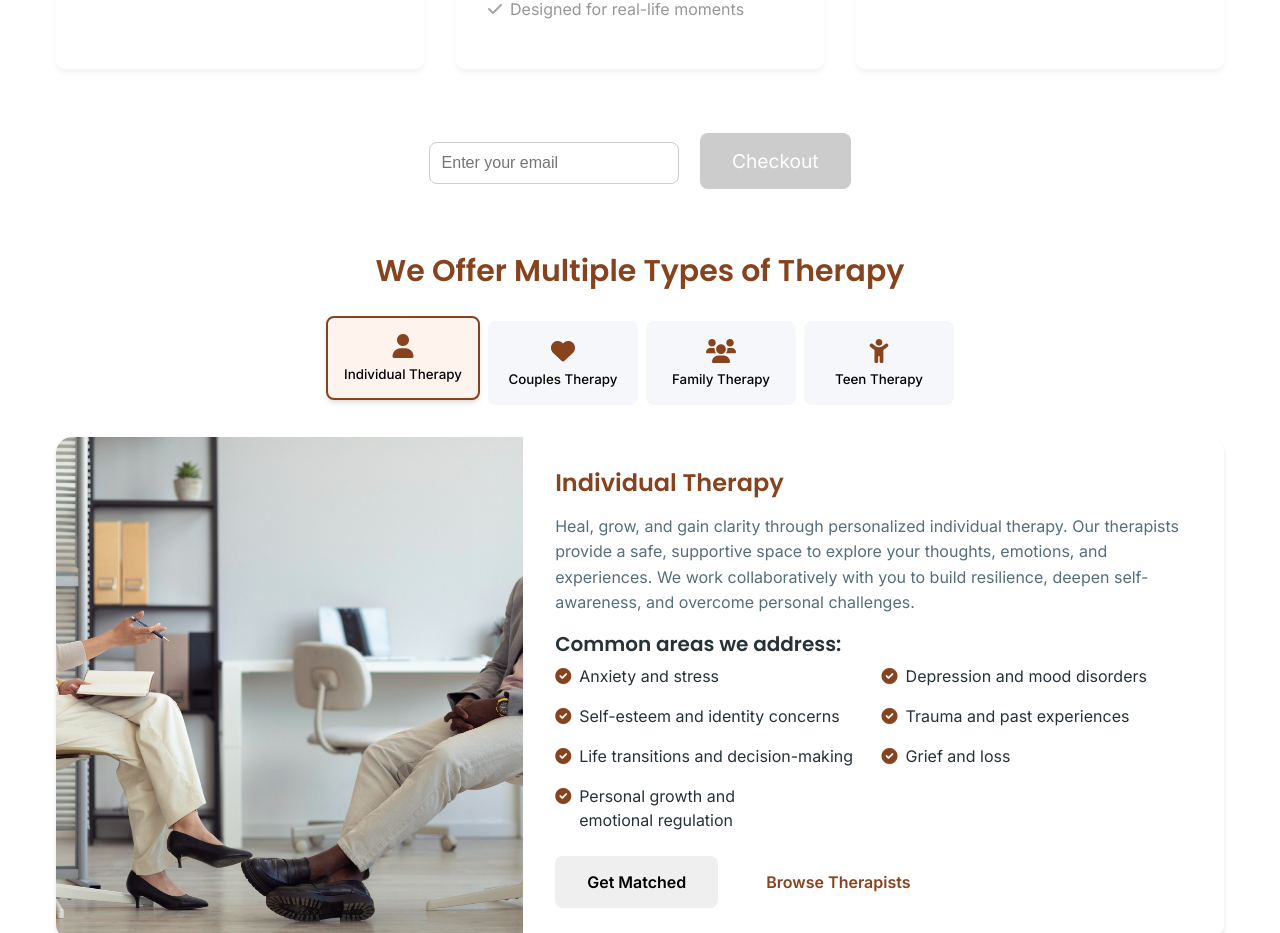
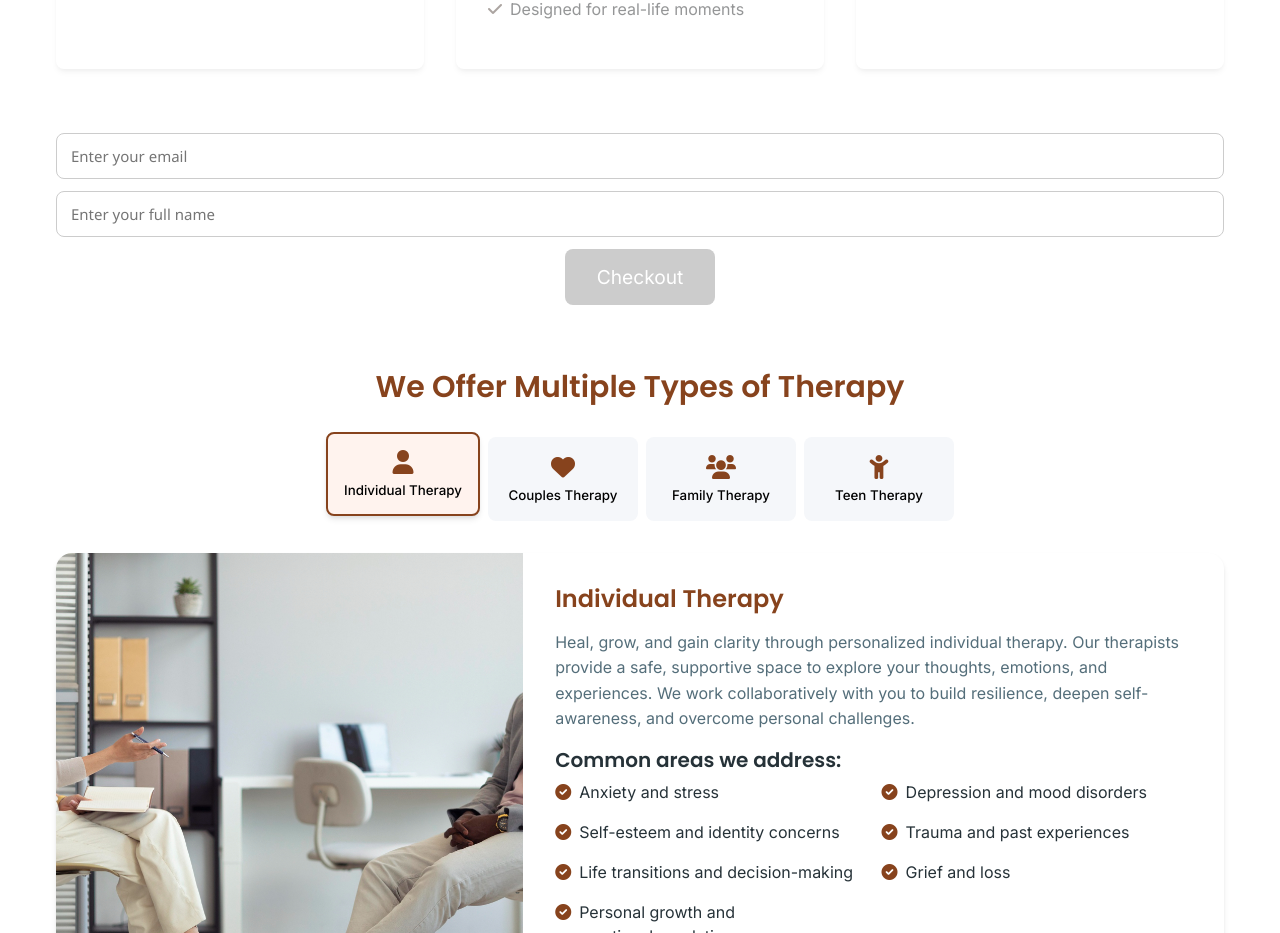
Before and after one commit to Transcend-black-magik/solacewave-web-app, a React (Create React App) app: page /services in a window 1280 px wide. Shown: the part 1519-2452 px from the top of the page. Built offline with nearby package versions, Linux system fonts and the light colour scheme; no server answers.

Commit message:
new update

```diff
--- a/src/components/pages/ServicesPage.jsx
+++ b/src/components/pages/ServicesPage.jsx
@@ -15,8 +15,8 @@ const ServicesPage = () => {
   const [activePayment, setActivePayment] = useState(null);
   const [clientEmail, setClientEmail] = useState("");
   const [emailError, setEmailError] = useState("");
-
-   // ✅ Allowed pocket plans mapped outside
+  const [clientName, setClientName] = useState("");
+  const [nameError, setNameError] = useState("");
   const allowedPocketPlans = {
     single: ["pocket1"],
     "3sessions": ["pocket1", "pocket3"],
@@ -40,9 +40,15 @@ const ServicesPage = () => {
   }, [selectedTherapyPlan, selectedPocketPlan]);
 
   const handleCheckout = () => {
-    if (!selectedTherapyPlan || !selectedPocketPlan) {
-      setEmailError(""); // reset
+    if (!selectedTherapyPlan && !selectedPocketPlan) {
+      setEmailError("");
+      setNameError("");
       alert("Please select a plan before proceeding.");
+      return;
+    }
+
+    if (!clientName.trim()) {
+      setNameError("Name is required.");
       return;
     }
 
@@ -56,17 +62,20 @@ const ServicesPage = () => {
       return;
     }
 
-    setEmailError(""); // ✅ clear error if valid
+    setEmailError("");
+    setNameError("");
 
     const checkoutData = {
+      name: clientName,
+      email: clientEmail,
       therapy: selectedTherapyPlan,
       pocket: selectedPocketPlan,
-      email: clientEmail,
     };
 
     console.log("Proceeding to checkout with:", checkoutData);
     setShowPaymentOptions(true);
   };
+
 
   // Example plan mapping to amount (you can refine this logic)
   const planPrices = {
@@ -339,11 +348,24 @@ const ServicesPage = () => {
               />
               {emailError && <p className="error-message">{emailError}</p>}  {/* ✅ inline error */}
 
+              <input
+                type="text"
+                placeholder="Enter your full name"
+                value={clientName}
+                onChange={(e) => {
+                  setClientName(e.target.value);
+                  setNameError("");
+                }}
+                className={`checkout-name ${nameError ? "error" : ""}`}
+                required
+              />
+              {nameError && <p className="error-message">{nameError}</p>}
+
               <button
                 className="checkout-btn"
                 onClick={handleCheckout}
                 disabled={
-                  !selectedTherapyPlan || // must have therapy
+                  !selectedTherapyPlan && // must have therapy
                   !selectedPocketPlan ||  // must have pocket
                   !clientEmail.trim() ||
                   !isValidEmail(clientEmail)
@@ -391,7 +413,7 @@ const ServicesPage = () => {
                     {activePayment === "paypal" && (
                       <PayPalScriptProvider options={{ "client-id": "AQ0P0dlrncuplv-QNWsTfofbtQ6yV_ZnEt0hhYKRatOj6ndpGZDMmMSlZ4TPS2X08TKgZfi_YFiRrtzT" /* replace with real */ }}>
                         <PayPalButtons
-                          style={{ layout: "vertical", height: 45 }}
+                          style={{ layout: "vertical", height: 50, shape: "rect", label: "pay" }}
                           createOrder={(data, actions) => {
                             return actions.order.create({
                               purchase_units: [
@@ -402,6 +424,10 @@ const ServicesPage = () => {
                                 },
                               ],
                               payer: {
+                                name: {
+                                  given_name: clientName.split(" ")[0] || clientName,   // ✅ first name
+                                  surname: clientName.split(" ").slice(1).join(" ") || "" // ✅ last name
+                                },
                                 email_address: clientEmail || undefined, // ✅ dynamic email
                               },
                             });
@@ -423,6 +449,15 @@ const ServicesPage = () => {
                       <PaystackButton
                         email={clientEmail}
                         amount={getTotalAmount()}
+                        metadata={{
+                            custom_fields: [
+                              {
+                                display_name: "Name",
+                                variable_name: "client_name",
+                                value: clientName,
+                              },
+                            ],
+                          }}
                         publicKey="pk_live_34b73780854135828702b448cae62e1bdb0f98b8"//"pk_test_8d5aa6cbe0649d73d2605b70a00324b39fab427b"
                         onSuccess={(ref) => {
                           console.log("Paystack success:", ref);
--- a/src/styles/components/services-page.css
+++ b/src/styles/components/services-page.css
@@ -456,24 +456,42 @@
   background: var(--primary-dark);
 }
 
+.checkout-name,
 .checkout-email {
-  padding: 0.7rem;
+  width: 100%;
+  padding: 12px 14px;
+  margin-bottom: 12px;
   border: 1px solid #ccc;
   border-radius: 8px;
-  margin-right: 1rem;
-  font-size: 1rem;
-  width: 250px;
+  font-size: 15px;
+  transition: border-color 0.2s ease, box-shadow 0.2s ease;
+  font-family: "Segoe UI", Tahoma, Geneva, Verdana, sans-serif;
 }
-
+/* Focused input */
+.checkout-name:focus,
+.checkout-email:focus {
+  border-color: #0077ff;
+  outline: none;
+  box-shadow: 0 0 5px rgba(0, 119, 255, 0.5);
+}
+/* Error state */
+.checkout-name.error,
+.checkout-email.error {
+  border-color: #e63946;
+  background-color: #fff5f5;
+}
+/* Error text */
+.error-message {
+  color: #e63946;
+  font-size: 13px;
+  margin-top: -8px;
+  margin-bottom: 10px;
+  font-weight: 500;
+}
 .checkout-email.error {
   border: 1px solid red;
 }
 
-.error-message {
-  color: red;
-  font-size: 0.9rem;
-  margin-top: 4px;
-}
 
 .payment-options {
   display: flex;
@@ -493,6 +511,8 @@
   display: flex;
   justify-content: center;
   align-items: center;
+  overflow-y: auto;  /* 👈 allow scrolling on small screens */
+  padding: 20px;
   z-index: 2000;
 }
 
@@ -501,8 +521,11 @@
   padding: 2rem;
   border-radius: 12px;
   text-align: center;
-  max-width: 400px;
+  max-width: 480px;
   width: 100%;
+  box-sizing: border-box;
+  max-height: 90vh;   /* 👈 fit into viewport */
+  overflow-y: auto;   /* 👈 make content scrollable */
 }
 
 .payment-content h3 {
```
